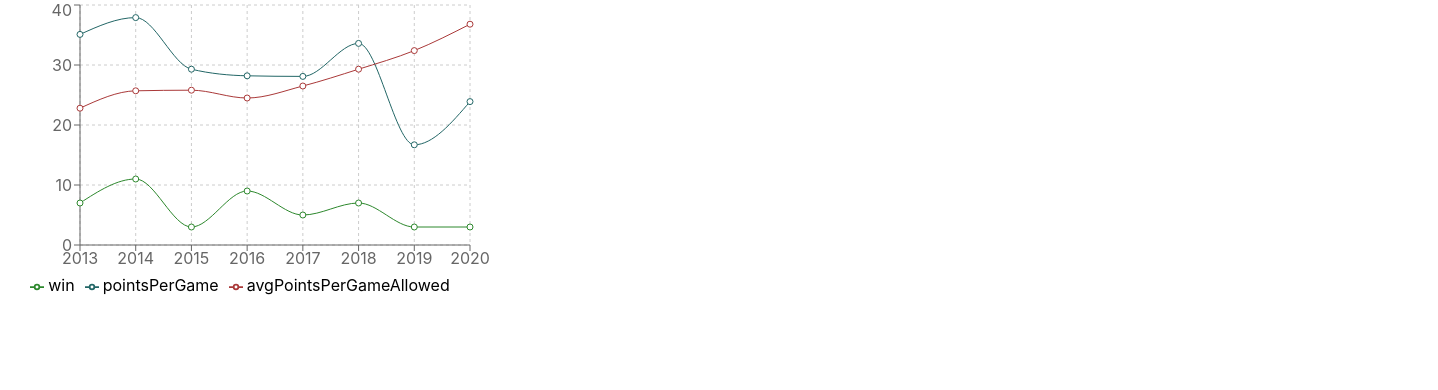
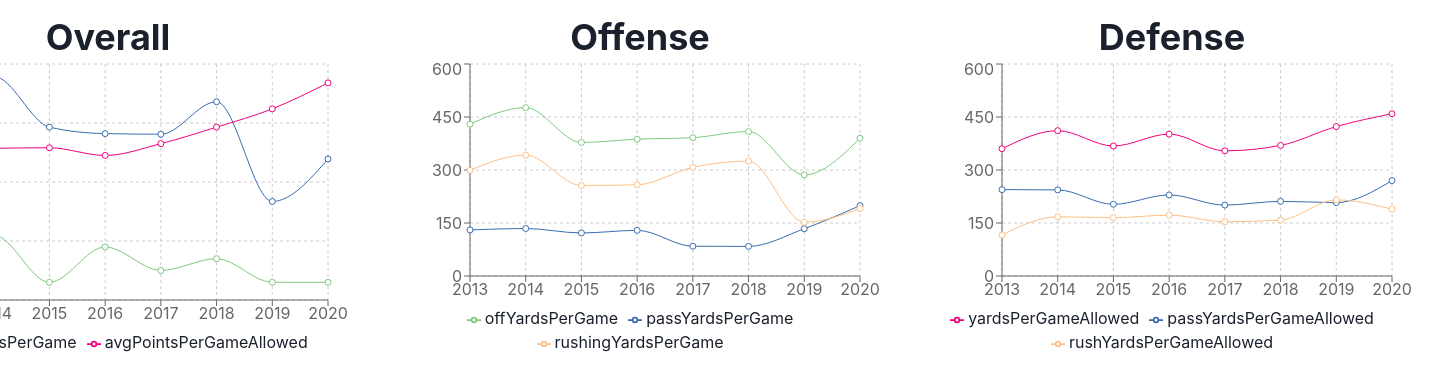
Before and after one commit to TheMarksman/gt-football, a React (Create React App) app in the folder ui/: page / in a window 1280 px wide. Shown: the top 390 px of the page, 1438 px wide, since content can reach past the window. Built offline with nearby package versions, Linux system fonts and the light colour scheme.

Commit message:
added some more charts and ui component package

```diff
--- a/ui/package.json
+++ b/ui/package.json
@@ -3,12 +3,16 @@
   "version": "0.1.0",
   "private": true,
   "dependencies": {
+    "@chakra-ui/react": "1.3.2",
+    "@emotion/react": "11.1.5",
+    "@emotion/styled": "11.1.5",
     "@testing-library/jest-dom": "^5.11.4",
     "@testing-library/react": "^11.1.0",
     "@testing-library/user-event": "^12.1.10",
-    "react": "^17.0.1",
+    "framer-motion": "3.3.0",
     "react-dom": "^17.0.1",
     "react-scripts": "4.0.1",
+    "react": "^17.0.1",
     "recharts": "1.8.5",
     "web-vitals": "^0.2.4"
   },
--- a/ui/src/App.js
+++ b/ui/src/App.js
@@ -1,15 +1,18 @@
-import logo from './logo.svg';
 import './App.css';
 import gtFootballData from './gt_football_data.json';
 import {
   LineChart, Line, XAxis, YAxis, CartesianGrid, Tooltip, Legend,
 } from 'recharts';
+import { Container, Box, Flex, Heading } from '@chakra-ui/react';
 
 function App() {
   console.log(gtFootballData);
 
   return (
-    <div className="App">
+    <Container className="App" maxW="xl" centerContent>
+      <Flex>
+        <Box padding="4">
+          <Heading>Overall</Heading>
           <LineChart
             width={500}
             height={300}
@@ -23,11 +26,55 @@ function App() {
             <YAxis />
             <Tooltip />
             <Legend />
-        <Line type="monotone" dataKey="win" stroke="#2D882D" />
-        <Line type="monotone" dataKey="pointsPerGame" stroke="#226666" />
-        <Line type="monotone" dataKey="avgPointsPerGameAllowed" stroke="#AA3939" />
+            <Line type="monotone" dataKey="win" stroke="#7fc97f" />
+            <Line type="monotone" dataKey="pointsPerGame" stroke="#386cb0" />
+            <Line type="monotone" dataKey="avgPointsPerGameAllowed" stroke="#f0027f" />
           </LineChart>
-    </div>
+        </Box>
+
+        <Box padding="4">
+          <Heading>Offense</Heading>
+          <LineChart
+            width={500}
+            height={300}
+            data={gtFootballData}
+            margin={{
+              top: 5, right: 30, left: 20, bottom: 5,
+            }}
+          >
+            <CartesianGrid strokeDasharray="3 3" />
+            <XAxis dataKey="year" />
+            <YAxis />
+            <Tooltip />
+            <Legend />
+            <Line type="monotone" dataKey="offYardsPerGame" stroke="#7fc97f" />
+            <Line type="monotone" dataKey="passYardsPerGame" stroke="#386cb0" />
+            <Line type="monotone" dataKey="rushingYardsPerGame" stroke="#fdc086" />
+          </LineChart>
+        </Box>
+
+        <Box padding="4">
+          <Heading>Defense</Heading>
+          <LineChart
+            width={500}
+            height={300}
+            data={gtFootballData}
+            margin={{
+              top: 5, right: 30, left: 20, bottom: 5,
+            }}
+          >
+            <CartesianGrid strokeDasharray="3 3" />
+            <XAxis dataKey="year" />
+            <YAxis />
+            <Tooltip />
+            <Legend />
+            <Line type="monotone" dataKey="yardsPerGameAllowed" stroke="#f0027f" />
+            <Line type="monotone" dataKey="passYardsPerGameAllowed" stroke="#386cb0" />
+            <Line type="monotone" dataKey="rushYardsPerGameAllowed" stroke="#fdc086" />
+          </LineChart>
+        </Box>
+      </Flex>
+    </Container>
   );
 }
 
--- a/ui/src/index.js
+++ b/ui/src/index.js
@@ -1,13 +1,15 @@
 import React from 'react';
 import ReactDOM from 'react-dom';
+import { ChakraProvider } from "@chakra-ui/react";
+
 import './index.css';
 import App from './App';
 import reportWebVitals from './reportWebVitals';
 
 ReactDOM.render(
-  <React.StrictMode>
+  <ChakraProvider>
     <App />
-  </React.StrictMode>,
+  </ChakraProvider>,
   document.getElementById('root')
 );
 
```
Also changed, not shown: 2 other files (tests, documents, lock files or other folders). Lines whose indentation alone changed are shown as unchanged.
